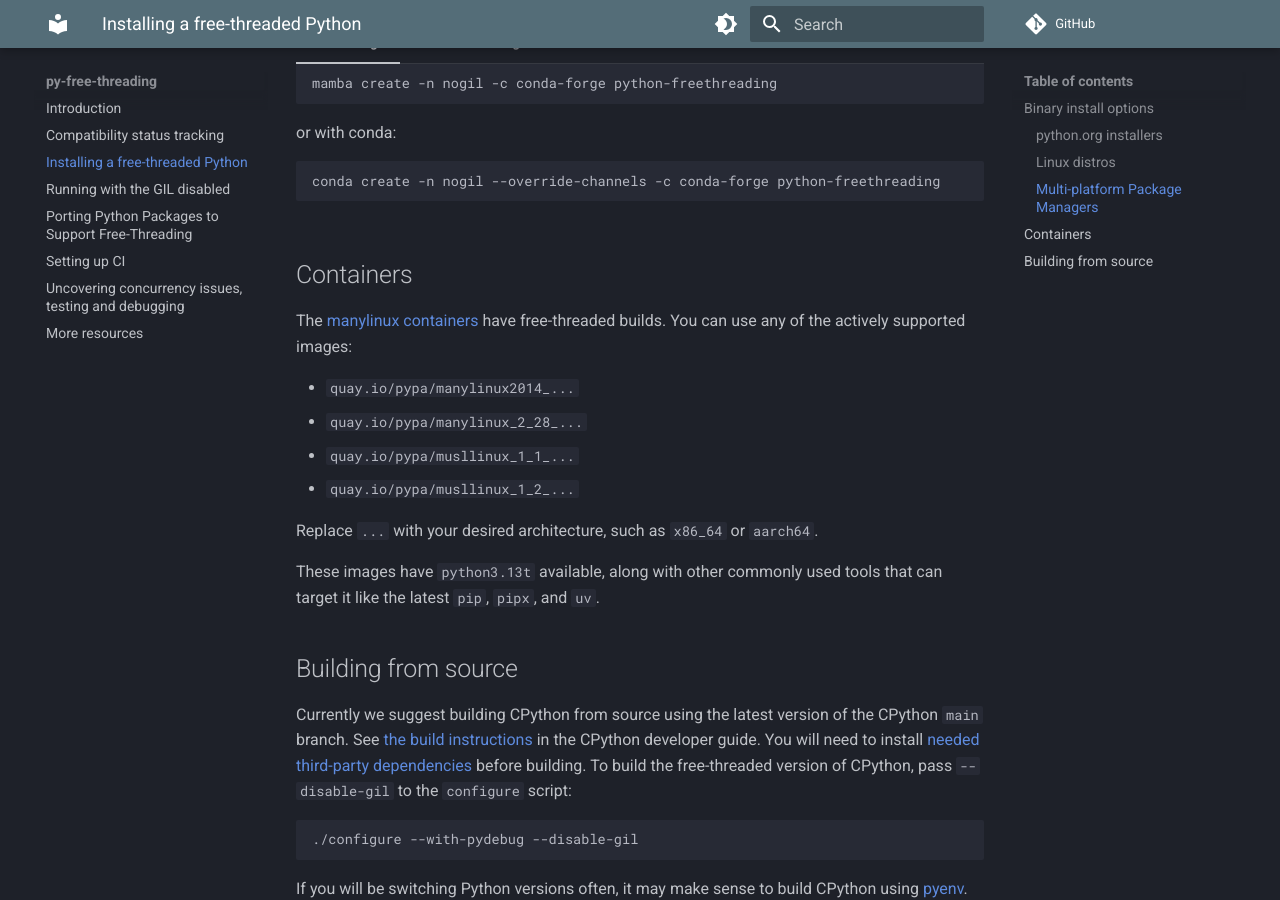
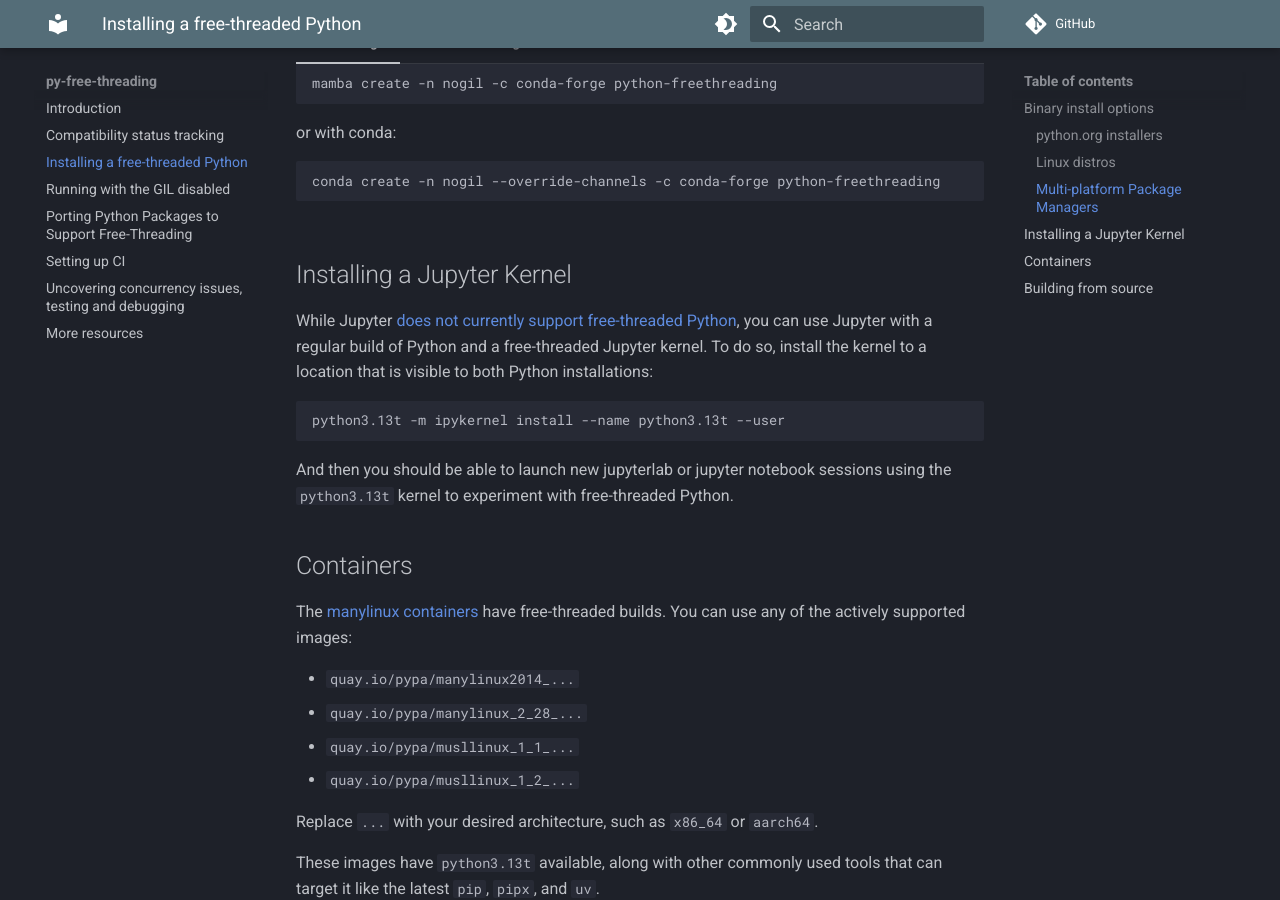
Before and after one commit to Quansight-Labs/free-threaded-compatibility, an MkDocs documentation site: the page built from docs/installing_cpython.md, in a window 1280 px wide and 900 px high, scrolled down 1530 px. Built offline with MkDocs 1.6.1 and Material for MkDocs 9.7.7, drawn with Linux system fonts in a browser that asks for light colours; comment, search, counter and statistics services are not loaded.

Commit message:
Document jupyter notebook status and how to install a jupyter kernel (#105)
* Document jupyter status and how to install a jupyter kernel

* add jupyterlab to the tracking table

* link to jupyterlab issue

````diff
--- a/docs/installing_cpython.md
+++ b/docs/installing_cpython.md
@@ -158,6 +158,21 @@
 
     On macOS, the Python framework built with the free-threading ABI can be found at `$(brew --prefix)/Frameworks/PythonT.framework`.
 
+## Installing a Jupyter Kernel
+
+While Jupyter [does not currently support free-threaded
+Python](https://github.com/jupyterlab/jupyterlab/issues/16915), you can use
+Jupyter with a regular build of Python and a free-threaded Jupyter kernel. To do
+so, install the kernel to a location that is visible to both Python
+installations:
+
+```bash
+python3.13t -m ipykernel install --name python3.13t --user
+```
+
+And then you should be able to launch new jupyterlab or jupyter notebook
+sessions using the `python3.13t` kernel to experiment with free-threaded Python.
+
 ## Containers
 
 The [manylinux containers](https://github.com/pypa/manylinux) have free-threaded
````
Also changed, not shown: docs/tracking.md (+1 -0 lines).
